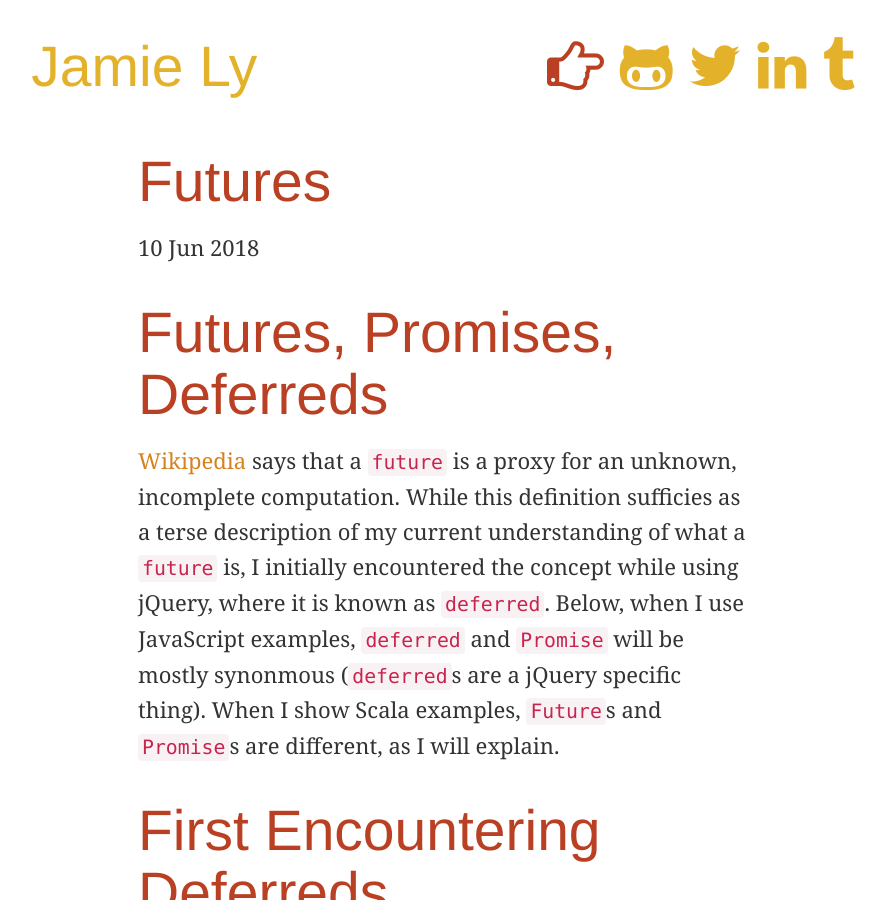
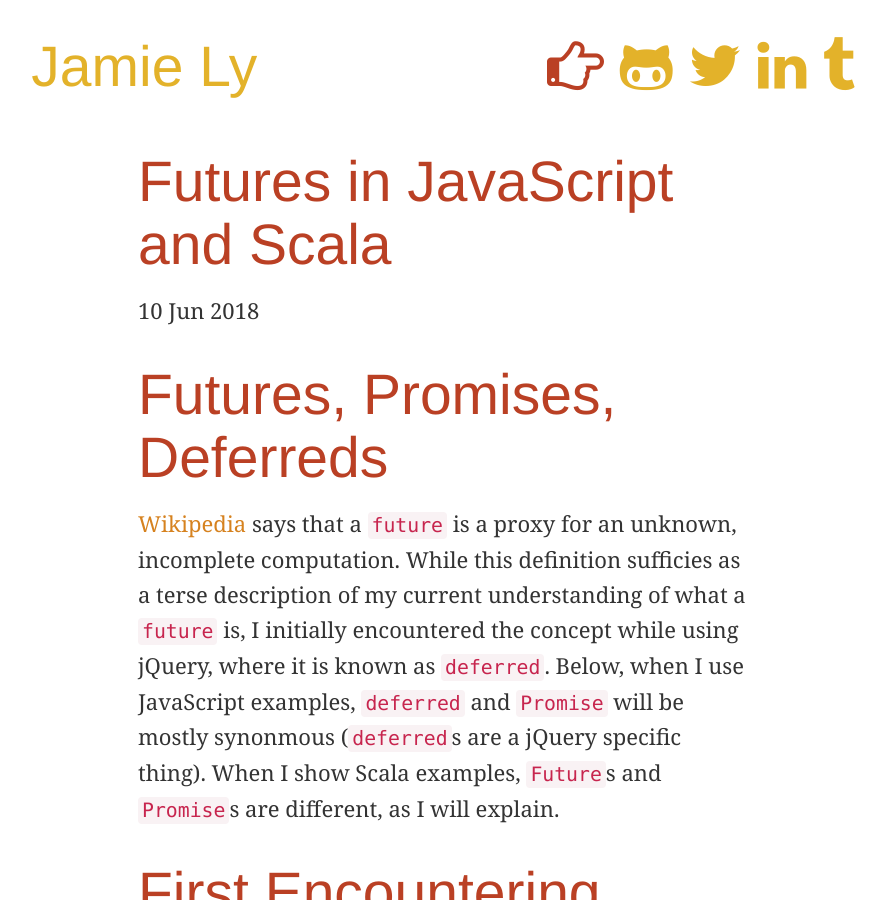
Before and after one commit to jamiely/deprecated_blog, a Jekyll site: the page built from _posts/2018-06-10-futures.md, in a window 1280 px wide and 900 px high. Shown: the whole window, without its empty margins (197-1083 px from the left). Built offline with Jekyll 4.4.1, drawn with Linux system fonts in a browser that asks for light colours; nearby versions of some CDN libraries.

Commit message:
Title change

```diff
--- a/_posts/2018-06-10-futures.md
+++ b/_posts/2018-06-10-futures.md
@@ -2,7 +2,7 @@
 layout: post
 status: published
 published: true
-title: Futures
+title: Futures in JavaScript and Scala
 author: Jamie
 date: 2018-06-10
 categories:
```
